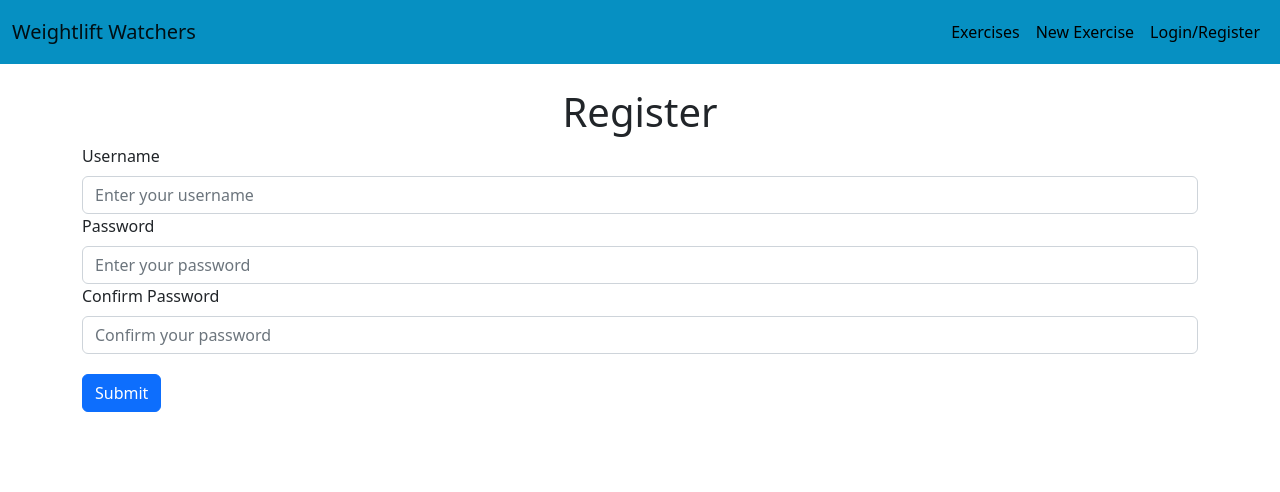
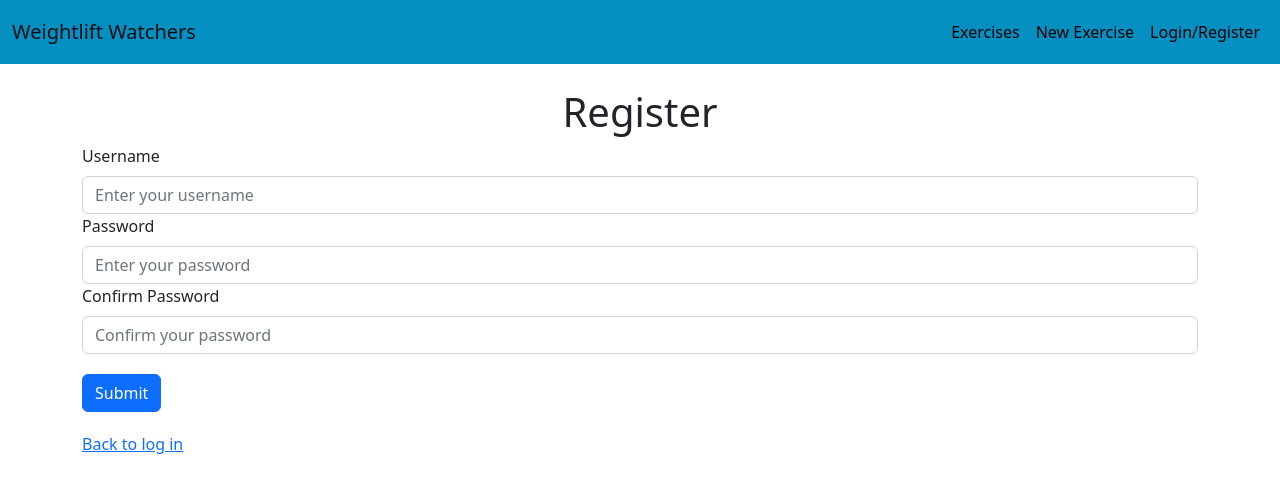
Before and after one commit to johnpcooke94/weightlift-watchers, a React (Create React App) app in the folder weightlift-watchers-frontend/: page /register in a window 1280 px wide. Shown: the top 492 px of the page. Built offline with nearby package versions, Linux system fonts and the light colour scheme; no server answers.

Commit message:
Navigate back to login page once user is registered

```diff
--- a/weightlift-watchers-frontend/src/components/LoginRegisterView/RegisterView.tsx
+++ b/weightlift-watchers-frontend/src/components/LoginRegisterView/RegisterView.tsx
@@ -1,9 +1,12 @@
 import {Button, Container, Form, FormControl, FormGroup, FormLabel, Row} from 'react-bootstrap';
-import {FormEvent} from 'react';
+import {FormEvent, useState} from 'react';
 import {createUserRequest} from '../../api/types/createUserRequest';
 import {createNewUser} from '../../api';
+import {Link, Navigate} from 'react-router-dom';
 
 const RegisterView = () => {
+
+    const [registered, setRegistered] = useState<boolean>(false);
 
     const handleSubmit = async (event: FormEvent<HTMLFormElement>) => {
         event.preventDefault();
@@ -17,7 +20,14 @@ const RegisterView = () => {
         // TODO: replace these alerts with something better
         if (passwordInput !== confirmPasswordInput) {
             alert("Your password does not match your password confirmation, please check and try again.");
-        } else {
+            return;
+        }
+
+        if (!usernameInput) {
+            alert('You must input a username to identify your account');
+            return;
+        }
+
         const request: createUserRequest = {
             username: usernameInput as string,
             password: passwordInput as string
@@ -26,7 +36,8 @@ const RegisterView = () => {
         try {
             const response = await createNewUser(request);
             if (response.status === 200) {
-                    alert("Success!");
+                setRegistered(true);
+                alert("Success! You may now log in.");
             }
         } catch (err) {
             alert('An error was encountered while registering your account');
@@ -34,6 +45,8 @@ const RegisterView = () => {
 
     }
 
+    if (registered) {
+        return <Navigate to={'/login'}/>
     }
 
     return (
@@ -58,8 +71,14 @@ const RegisterView = () => {
                     <Button style={{marginTop: '20px'}} type={'submit'}>Submit</Button>
                 </Form>
             </Row>
+            <Row style={{marginTop: '20px'}}>
+                <Container>
+                    <Link to={'/login'}>Back to log in</Link>
+                </Container>
+            </Row>
         </Container>
     );
-}
+
+};
 
 export default RegisterView;
```
Lines whose indentation alone changed are shown as unchanged.
